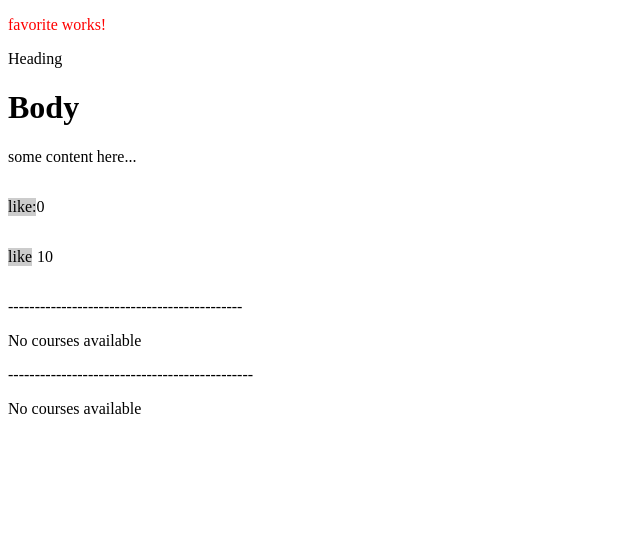
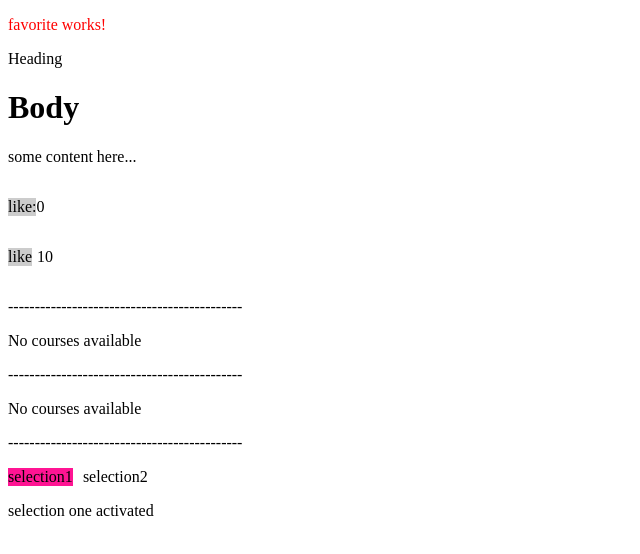
Before and after one commit to omarkarake/angular-mosh, an Angular app: page / in a window 1280 px wide. Shown: the top 554 px of the page, without its empty margins (0-640 px from the left). Built offline with nearby package versions, Linux system fonts and the light colour scheme.

Commit message:
using ngSwitch to render different divs as different html markup

```diff
--- a/src/app/app.component.css
+++ b/src/app/app.component.css
@@ -0,0 +1,15 @@
+.selections {
+  display: flex;
+  gap: 10px;
+}
+
+.active{
+    background-color: deeppink;
+}
+
+.selection1 {
+  cursor: pointer;
+}
+.selection2 {
+  cursor: pointer;
+}
--- a/src/app/app.component.html
+++ b/src/app/app.component.html
@@ -23,11 +23,27 @@
 <ng-template #isCourses>Courses available</ng-template>
 <ng-template #noCourses>No courses available</ng-template>
 
-<p>----------------------------------------------</p>
+<p>--------------------------------------------</p>
 
 <div [hidden]="courses.length === 0">Courses available</div>
 <div [hidden]="courses.length > 0">No courses available</div>
 
+<p>--------------------------------------------</p>
+
+<div class="selections">
+  <div [class.active]="viewMode == 'selection1'" class="selection1" (click)="viewMode = 'selection1'">
+    selection1
+  </div>
+  <div [class.active]="viewMode == 'selection2'" class="selection2" (click)="viewMode = 'selection2'">
+    selection2
+  </div>
+</div>
+
+<div [ngSwitch]="viewMode">
+  <p *ngSwitchCase="'selection1'" class="p1">selection one activated</p>
+  <p *ngSwitchCase="'selection2'" class="p2">selection two activated</p>
+  <p *ngSwitchDefault class="p2">no Selection</p>
+</div>
 <!-- <app-course />
 <h1>{{ authors.length }} Authors</h1>
 <ul>
--- a/src/app/app.component.ts
+++ b/src/app/app.component.ts
@@ -19,7 +19,7 @@ export class AppComponent {
   };
 
   courses = [];
-
+  viewMode = 'selection1';
   tweet: tweet = {
     body: 'this is body of the tweet...',
     isLiked: false,
```
